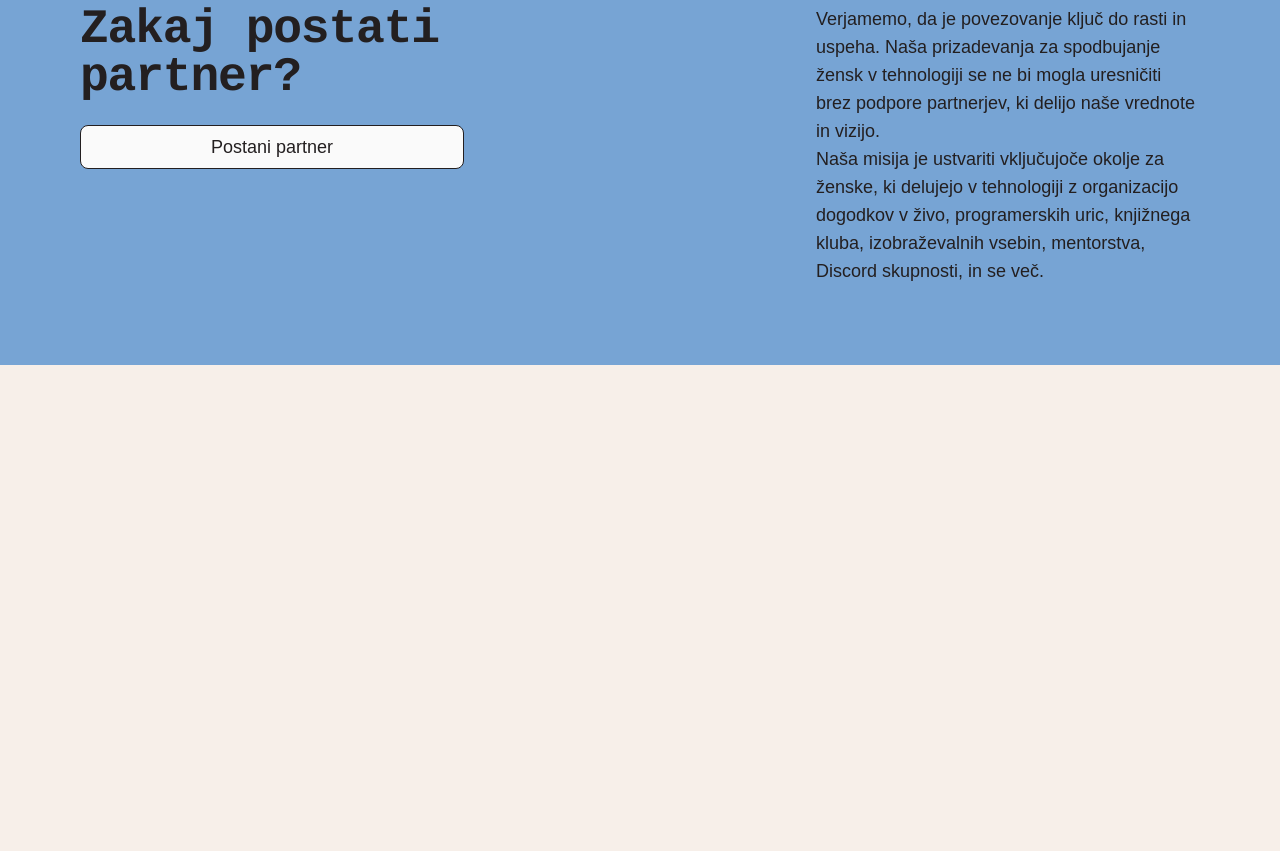
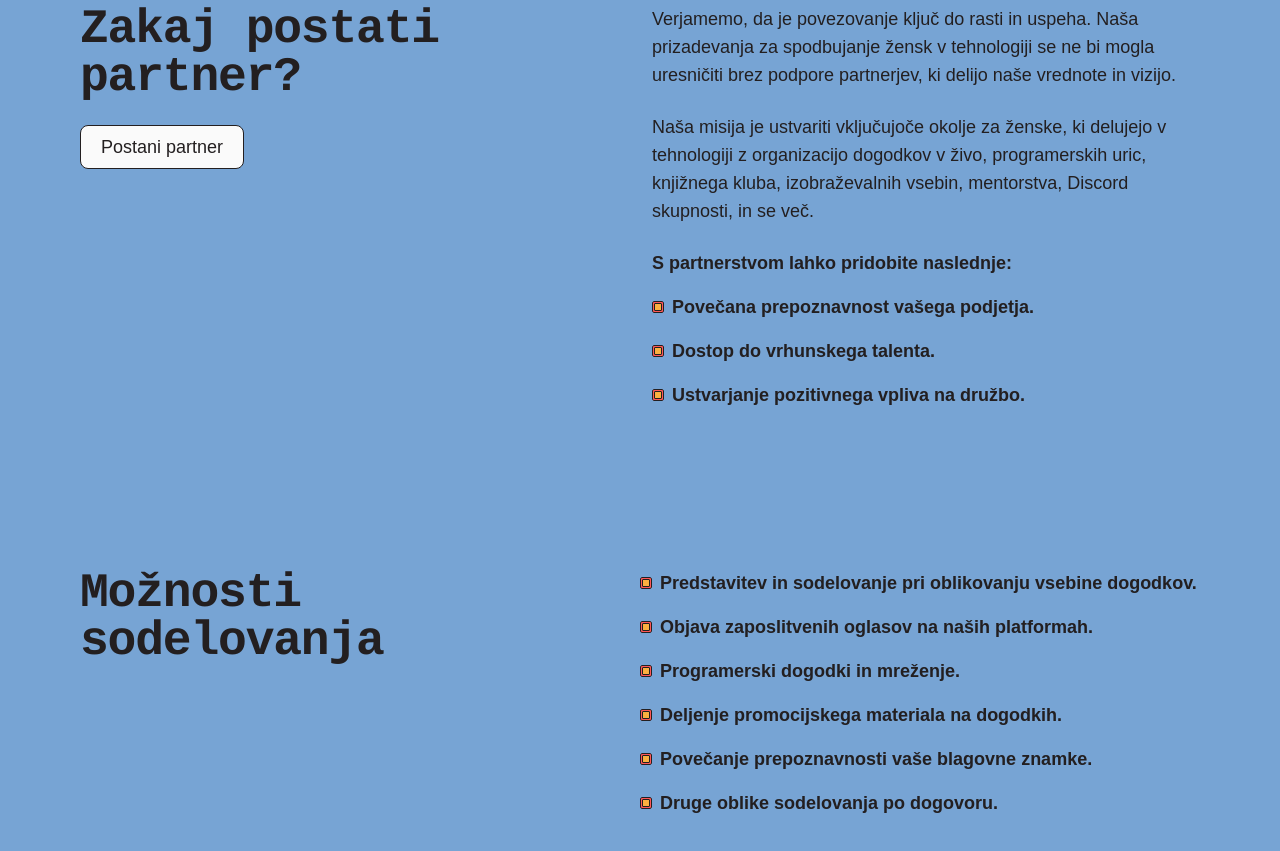
Before and after one commit to klub-ada/website, a Next.js app: page /partnerstvo in a window 1280 px wide. Shown: the part 1420-2271 px from the top of the page. Before the commit the page ends 1785 px from the top, so only its background shows below. Built offline with nearby package versions, Linux system fonts and the light colour scheme; a web font is replaced by a local one.

Commit message:
Adjusted styling

```diff
--- a/app/(website)/partnerstvo/page.tsx
+++ b/app/(website)/partnerstvo/page.tsx
@@ -1,3 +1,4 @@
+import { Collaboration } from "./collaboration";
 import { Hero } from "./hero";
 import { WhyPartner } from "./why-partner";
 
@@ -6,6 +7,7 @@ export default function Page() {
     <>
       <Hero />
       <WhyPartner />
+      <Collaboration />
     </>
   );
 }
--- a/app/(website)/partnerstvo/why-partner.tsx
+++ b/app/(website)/partnerstvo/why-partner.tsx
@@ -2,20 +2,23 @@ import { Button } from "@/app/components/button";
 import { Heading } from "@/app/components/heading";
 import { PageWrapper } from "@/app/components/page-wrapper";
 import { Paragraph } from "@/app/components/paragraph";
+import Image from "next/image";
 
 export function WhyPartner() {
   return (
     <PageWrapper bgColor="bg-blue">
       <div className="flex flex-col md:flex-row gap-6 justify-between">
-        <div className="flex flex-col gap-6 max-w-96">
-          <Heading size="lg" className="text-left">
+        <div className="flex flex-col gap-6 basis-1/2">
+          <Heading size="lg" className="text-left max-w-96">
             {"Zakaj postati partner?"}
           </Heading>
-          <Button size="md" variant="secondary">
-            {"Postani partner"}
-          </Button>
+          <div className="">
+            <Button size="md" variant="secondary">
+              {"Postani partner"}
+            </Button>
+          </div>
         </div>
-        <div className="max-w-96">
+        <div className="flex flex-col gap-6 basis-1/2">
           <Paragraph size="lg">
             {
               "Verjamemo, da je povezovanje ključ do rasti in uspeha. Naša prizadevanja za spodbujanje žensk v tehnologiji se ne bi mogla uresničiti brez podpore partnerjev, ki delijo naše vrednote in vizijo."
@@ -26,7 +29,47 @@ export function WhyPartner() {
               "Naša misija je ustvariti vključujoče okolje za ženske, ki delujejo v tehnologiji z organizacijo dogodkov v živo, programerskih uric, knjižnega kluba, izobraževalnih vsebin, mentorstva, Discord skupnosti, in se več."
             }
           </Paragraph>
-          <Paragraph size="lg">{""}</Paragraph>
+          <div className="flex flex-col gap-4">
+            <Paragraph size="lg" weight="bold">
+              {"S partnerstvom lahko pridobite naslednje:"}
+            </Paragraph>
+            <div className="flex gap-2 items-center">
+              <Image
+                src="/assets/bullet.svg"
+                width={36}
+                height={36}
+                alt="Bullet illustration"
+                className="h-3 w-3"
+              />
+              <Paragraph size="lg" weight="bold">
+                {"Povečana prepoznavnost vašega podjetja."}
+              </Paragraph>
+            </div>
+            <div className="flex gap-2 items-center">
+              <Image
+                src="/assets/bullet.svg"
+                width={36}
+                height={36}
+                alt="Bullet illustration"
+                className="h-3 w-3"
+              />
+              <Paragraph size="lg" weight="bold">
+                {"Dostop do vrhunskega talenta."}
+              </Paragraph>
+            </div>
+            <div className="flex gap-2 items-center">
+              <Image
+                src="/assets/bullet.svg"
+                width={36}
+                height={36}
+                alt="Bullet illustration"
+                className="h-3 w-3"
+              />
+              <Paragraph size="lg" weight="bold">
+                {"Ustvarjanje pozitivnega vpliva na družbo."}
+              </Paragraph>
+            </div>
+          </div>
         </div>
       </div>
     </PageWrapper>
```
Also changed, not shown: public/assets/bullet.svg (added).
